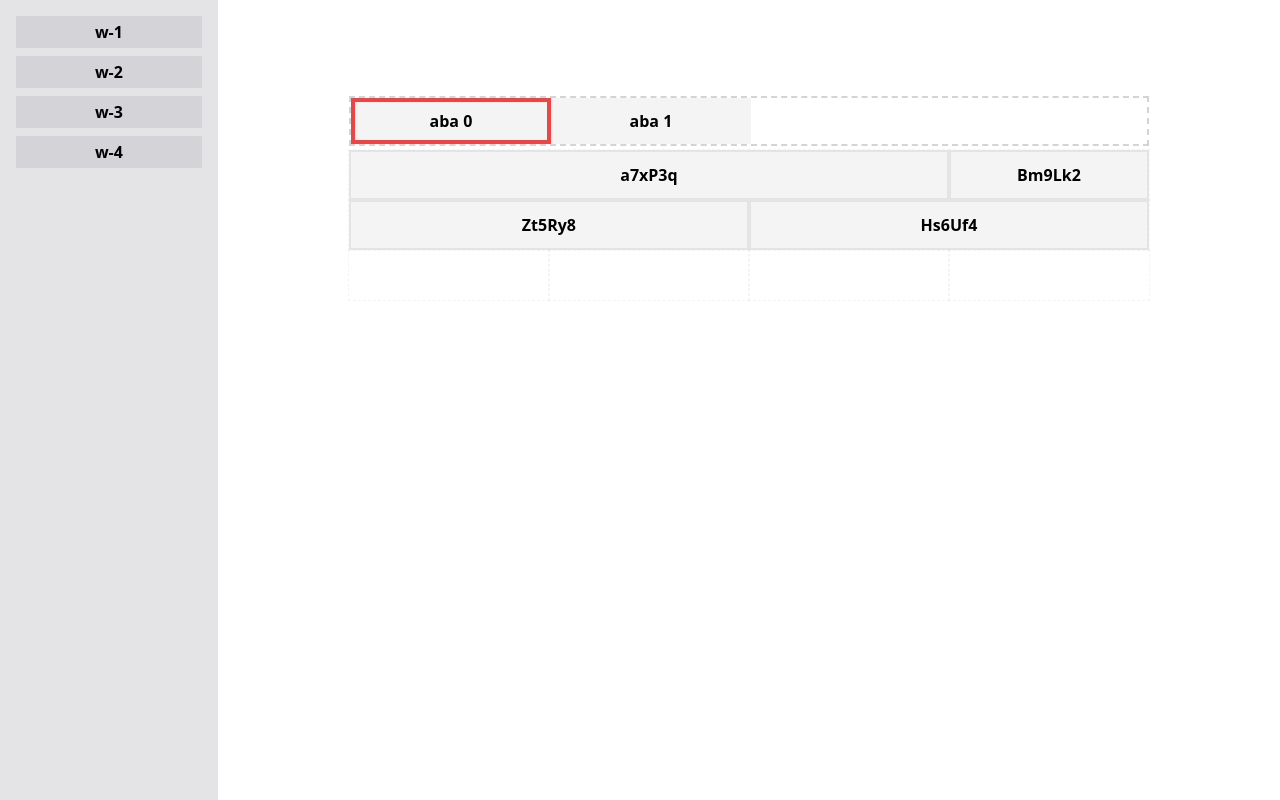
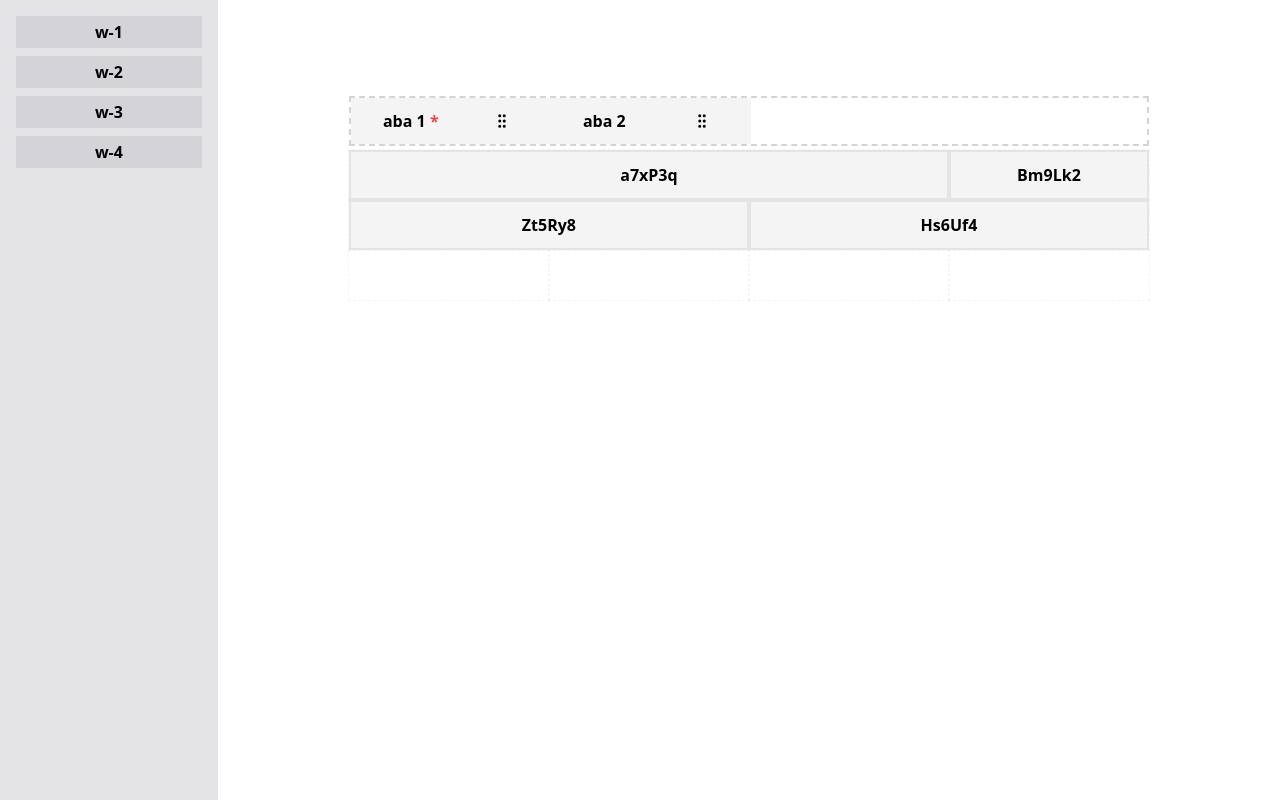
Before and after one commit to joaodematte/grid, a React (Vite) app: page / in a window 1280 px wide. Built offline with nearby package versions, Linux system fonts and the light colour scheme.

Commit message:
drag to tab

```diff
--- a/package.json
+++ b/package.json
@@ -12,6 +12,8 @@
   },
   "dependencies": {
     "@dnd-kit/core": "^6.1.0",
+    "@dnd-kit/sortable": "^8.0.0",
+    "@dnd-kit/utilities": "^3.2.2",
     "babel-plugin-react-compiler": "^0.0.0-experimental-de2cfda-20240912",
     "clsx": "^2.1.1",
     "install": "^0.13.0",
--- a/src/App.tsx
+++ b/src/App.tsx
@@ -6,13 +6,13 @@ import { Sidebar } from './sidebar';
 import { Tabs, TabsContextProvider } from './tabs';
 
 const initialData: GridData = {
-  0: [
+  1: [
     { id: 'a7xP3q', x: 0, y: 0, w: 3, h: 1 },
     { id: 'Bm9Lk2', x: 3, y: 0, w: 1, h: 1 },
     { id: 'Zt5Ry8', x: 0, y: 1, w: 2, h: 1 },
     { id: 'Hs6Uf4', x: 2, y: 1, w: 2, h: 1 }
   ],
-  1: [
+  2: [
     { id: 'Jn2Vw9', x: 0, y: 0, w: 4, h: 1 },
     { id: 'Kp7Xm1', x: 0, y: 1, w: 4, h: 1 },
     { id: 'Qd3Fg6', x: 0, y: 2, w: 4, h: 1 },
@@ -22,7 +22,8 @@ const initialData: GridData = {
 
 export default function App() {
   const [data, dispatch] = useReducer(gridReducer, initialData);
-  const [activeTab, setActiveTab] = useState<number>(0);
+  const [activeTab, setActiveTab] = useState<number>(1);
+  const [tabs, setTabs] = useState<number[]>([1, 2]);
 
   const addItem = (tabId: number, item: LayoutItem) => {
     dispatch({ type: 'ADD_ITEM', payload: { tabId, item } });
@@ -59,7 +60,7 @@ export default function App() {
 
   return (
     <DndContext collisionDetection={closestLeftCorner}>
-      <TabsContextProvider activeTab={activeTab} setActiveTab={setActiveTab}>
+      <TabsContextProvider tabs={tabs} activeTab={activeTab} setTabs={setTabs} setActiveTab={setActiveTab}>
         <GridContext data={data} layout={data[activeTab]} cols={4} colWidth={200} rowHeight={50} {...actions}>
           <div className="flex h-full w-full">
             <Sidebar />
--- a/src/grid/grid.tsx
+++ b/src/grid/grid.tsx
@@ -1,4 +1,4 @@
-import { DragMoveEvent, DragOverlay, DragStartEvent, useDndMonitor } from '@dnd-kit/core';
+import { DragMoveEvent, DragOverlay, DragStartEvent, useDndContext, useDndMonitor } from '@dnd-kit/core';
 import { useLayoutEffect, useRef, useState } from 'react';
 
 import { useTabsContext } from '../tabs/hooks/useTabContext';
@@ -18,6 +18,8 @@ import {
 export const Grid = () => {
   const { layout, cols, colWidth, rowHeight, updateLayout, removeItem, addItem } = useGridContext();
   const { activeTab, setActiveTab } = useTabsContext();
+
+  const { active } = useDndContext();
 
   const [activeItem, setActiveItem] = useState<LayoutItem | null>(null);
   const [lastCollisionId, setLastCollisionId] = useState<string | null>(null);
@@ -111,11 +113,13 @@ export const Grid = () => {
   };
 
   const handleOnDragMove = (event: DragMoveEvent) => {
+    if (typeof event.active.id === 'number') return;
+
     const isFromSidebar = event.active.data.current?.from === 'sidebar';
     const isTabMovement =
       event.collisions &&
       event.collisions[0] &&
-      event.collisions[0].id.toString().includes('tab') &&
+      !event.collisions[0].id.toString().includes('-') &&
       event.collisions[0].data?.value <= 50;
 
     if (isTabMovement) {
@@ -146,6 +150,8 @@ export const Grid = () => {
     onDragMove: handleOnDragMove
   });
 
+  console.log(active);
+
   return (
     <div ref={gridRef} className="relative">
       {ghostItems.map((ghostItem) => (
@@ -155,7 +161,19 @@ export const Grid = () => {
       {layout.map((item) => item.x >= 0 && item.y >= 0 && <GridItem key={item.id} {...item} />)}
 
       <DragOverlay dropAnimation={{ duration: 0 }}>
-        {activeItem ? <GridItemOverlay {...activeItem} /> : null}
+        {active && typeof active.id !== 'number' ? (
+          <GridItemOverlay
+            id={active.id}
+            w={active.data.current?.w}
+            h={active.data.current?.h}
+            x={active.data.current?.x}
+            y={active.data.current?.y}
+          />
+        ) : (
+          <div className="flex h-full w-[200px] items-center justify-between bg-zinc-100 px-8 font-bold hover:bg-zinc-200">
+            aba {active?.id}
+          </div>
+        )}
       </DragOverlay>
     </div>
   );
--- a/src/tabs/context/tabs-context.tsx
+++ b/src/tabs/context/tabs-context.tsx
@@ -2,17 +2,21 @@ import React, { createContext } from 'react';
 
 interface TabContextProps {
   activeTab: number;
+  tabs: number[];
   setActiveTab: React.Dispatch<React.SetStateAction<number>>;
+  setTabs: React.Dispatch<React.SetStateAction<number[]>>;
 }
 
 interface TabProviderProps {
   activeTab: number;
+  tabs: number[];
   setActiveTab: React.Dispatch<React.SetStateAction<number>>;
+  setTabs: React.Dispatch<React.SetStateAction<number[]>>;
   children: React.ReactNode | React.ReactNode[];
 }
 
 export const TabsContext = createContext<TabContextProps | null>(null);
 
-export function TabsContextProvider({ children, activeTab, setActiveTab }: TabProviderProps) {
-  return <TabsContext.Provider value={{ activeTab, setActiveTab }}>{children}</TabsContext.Provider>;
+export function TabsContextProvider({ children, activeTab, tabs, setActiveTab, setTabs }: TabProviderProps) {
+  return <TabsContext.Provider value={{ activeTab, tabs, setActiveTab, setTabs }}>{children}</TabsContext.Provider>;
 }
--- a/src/tabs/tab-button.tsx
+++ b/src/tabs/tab-button.tsx
@@ -1,5 +1,4 @@
-import { useDroppable } from '@dnd-kit/core';
-import clsx from 'clsx';
+import { useSortable } from '@dnd-kit/sortable';
 
 import { useTabsContext } from './hooks';
 
@@ -12,23 +11,50 @@ interface TabButtonProps {
 export function TabButton({ index, active, children }: TabButtonProps) {
   const { setActiveTab } = useTabsContext();
 
-  const { setNodeRef } = useDroppable({
-    id: `${index}-tab`,
+  const { transform, listeners, attributes, setNodeRef, setActivatorNodeRef } = useSortable({
+    id: index,
     data: {
       id: index
     }
   });
 
-  const classes = clsx({ 'border-4 border-red-500': active });
+  const style: React.CSSProperties = {
+    transform: transform ? `translate3d(${transform.x}px, ${transform.y}px, 0px)` : ''
+  };
 
   return (
-    <button
+    <div
       ref={setNodeRef}
-      key={index}
-      className={`grid h-full w-[200px] place-items-center bg-zinc-100 hover:bg-zinc-200 ${classes}`}
+      className="flex h-full w-[200px] items-center justify-between bg-zinc-100 px-8 hover:bg-zinc-200"
+      style={style}
       onClick={() => setActiveTab(index)}
+      {...attributes}
     >
-      {children}
-    </button>
+      <span>
+        {children} {active && <b className="text-red-500">*</b>}
+      </span>
+
+      <button ref={setActivatorNodeRef} className="p-2" {...listeners}>
+        <svg
+          xmlns="http://www.w3.org/2000/svg"
+          width="18"
+          height="18"
+          viewBox="0 0 24 24"
+          fill="none"
+          stroke="currentColor"
+          strokeWidth="2"
+          strokeLinecap="round"
+          strokeLinejoin="round"
+          className="cursor-grab"
+        >
+          <circle cx="9" cy="12" r="1" />
+          <circle cx="9" cy="5" r="1" />
+          <circle cx="9" cy="19" r="1" />
+          <circle cx="15" cy="12" r="1" />
+          <circle cx="15" cy="5" r="1" />
+          <circle cx="15" cy="19" r="1" />
+        </svg>
+      </button>
+    </div>
   );
 }
--- a/src/tabs/tabs.tsx
+++ b/src/tabs/tabs.tsx
@@ -1,18 +1,36 @@
-import { useGridContext } from '../grid';
+import { useDndMonitor } from '@dnd-kit/core';
+import { arrayMove, SortableContext } from '@dnd-kit/sortable';
+
 import { useTabsContext } from './hooks';
 import { TabButton } from './tab-button';
 
 export function Tabs() {
-  const { data } = useGridContext();
-  const { activeTab } = useTabsContext();
+  const { tabs, activeTab, setTabs } = useTabsContext();
+
+  useDndMonitor({
+    onDragEnd: ({ over, active }) => {
+      if (!over) return;
+
+      if (active.id !== over.id) {
+        setTabs((prevTabs) => {
+          const oldIndex = tabs.indexOf(Number(active.id));
+          const newIndex = tabs.indexOf(Number(over.id));
+
+          return arrayMove(prevTabs, oldIndex, newIndex);
+        });
+      }
+    }
+  });
 
   return (
-    <div className="flex h-[50px] w-[800px] border-2 border-dashed border-zinc-300 font-bold">
-      {Object.keys(data).map((tabIndex) => (
-        <TabButton key={tabIndex} index={Number(tabIndex)} active={Number(tabIndex) === activeTab}>
-          aba {tabIndex}
-        </TabButton>
-      ))}
-    </div>
+    <SortableContext items={tabs}>
+      <div className="flex h-[50px] w-[800px] border-2 border-dashed border-zinc-300 font-bold">
+        {tabs.map((tab) => (
+          <TabButton key={tab} index={tab} active={tab === activeTab}>
+            aba {tab}
+          </TabButton>
+        ))}
+      </div>
+    </SortableContext>
   );
 }
```
Also changed, not shown: 1 other file (tests, documents, lock files or other folders).
